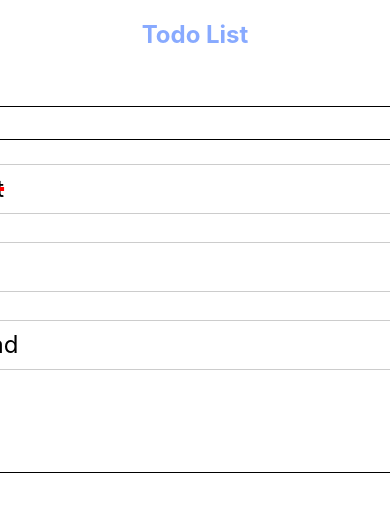
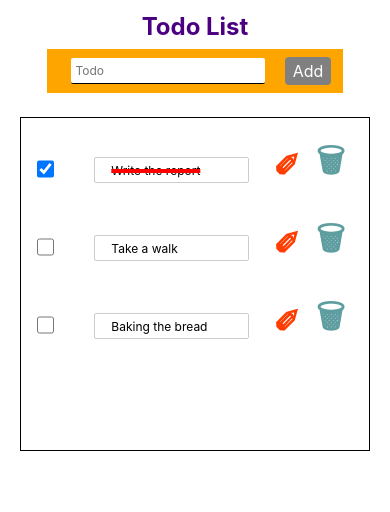
Before and after one commit to neomatrix79/todo-list-svelte, a Svelte app: page / in a window 390 px wide. Shown: the top 512 px of the page. Built offline with nearby package versions, Linux system fonts and the light colour scheme.

Commit message:
media change#3

```diff
--- a/src/components/Todo.svelte
+++ b/src/components/Todo.svelte
@@ -135,4 +135,27 @@
     font-weight: bold;
     color: cadetblue;
   }
+
+  /* PC (해상도 1024px)*/
+  @media all and (min-width: 1024px) {
+  }
+
+  /* 테블릿 가로, 테블릿 세로 (해상도 768px ~ 1023px)*/
+  @media all and (min-width: 768px) and (max-width: 1023px) {
+  }
+
+  /* 모바일 가로, 모바일 세로 (해상도 480px ~ 767px)*/
+  @media all and (max-width: 767px) {
+    input[type="checkbox"] {
+      width: 30px;
+      height: 30px;
+    }
+
+    input[type="text"] {
+      width: 80%;
+      font-size: 12px;
+      margin-left: 1.5rem;
+      padding-left: 1rem;
+    }
+  }
 </style>
--- a/src/components/TodoList.svelte
+++ b/src/components/TodoList.svelte
@@ -243,14 +243,42 @@
   @media all and (max-width: 767px) {
     .title {
       font-size: 1.5rem;
+      color: indigo;
     }
 
     input {
+      border: none;
+      outline: none;
+      border-bottom: 1px solid black;
       font-size: 12px;
+      margin: auto 1rem;
+      /* width: 500px; */
+      width: 70%;
     }
 
     button {
-      font-size: 12px;
+      font-size: 16px;
+    }
+
+    .input-area {
+      display: flex;
+      justify-content: flex-end;
+      align-items: center;
+      width: 80%;
+      padding: 0.5rem;
+      /* margin-top: 0.5rem; */
+      margin: 0.5rem auto;
+      background-color: orange;
+    }
+
+    .frame {
+      margin: 0.25rem auto;
+      display: flex;
+      align-items: center;
+      flex-direction: column;
+      padding: 0.5rem;
+      width: 90%;
+      /* background-color: gray; */
     }
   }
 </style>
```
